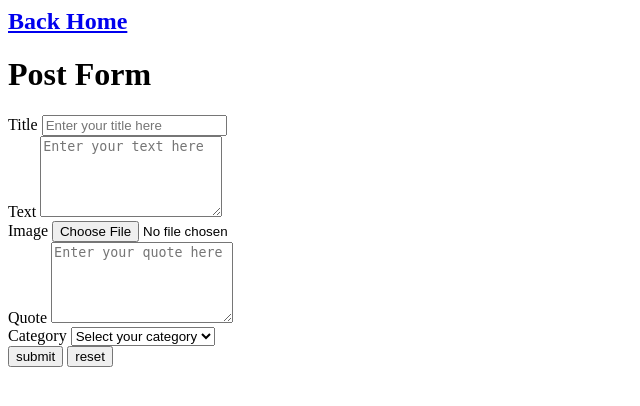
After one commit to HMohaVeille/ALEX_PARKER, a PHP site: page /views/posts/editForm.php in a window 1280 px wide. The commit adds this page. Shown: the top 406 px of the page, without its empty margins (0-640 px from the left). Run offline with PHP 8.4, Linux system fonts and the light colour scheme.

Commit message:
Modification d'un post : affichage du formulaire

```diff
--- a/app/routers/posts.php
+++ b/app/routers/posts.php
@@ -17,5 +17,9 @@ switch ($_GET['posts']):
     case 'deleteForm':
         \App\Controllers\PostsController\deleteFormAction($connexion, $_GET['id']);
         break;
+    case 'editForm':
+        \App\Controllers\PostsController\editFormAction($connexion, $_GET['id']);
+        break;
+
 
 endswitch;
--- /dev/null
+++ b/app/views/posts/editForm.php
@@ -0,0 +1,75 @@
+<div class="col-md-9">
+    <div class="col-md-12 page-body">
+        <div class="row">
+            <div class="sub-title">
+                <a href="index.html" title="Go to Home Page">
+                    <h2>Back Home</h2>
+                </a>
+                <a href="#comment" class="smoth-scroll"><i class="icon-bubbles"></i></a>
+            </div>
+
+            <div class="col-md-12 content-page">
+                <div class="col-md-12 blog-post">
+                    <!-- Post Headline Start -->
+                    <div class="post-title">
+                        <h1>Post Form</h1>
+                    </div>
+                    <!-- Post Headline End -->
+
+                    <!-- Form Start -->
+                    <form action="">
+                        <div class="form-group">
+                            <label for="title">Title</label>
+                            <input
+                                type="text"
+                                name="title"
+                                id="title"
+                                class="form-control"
+                                placeholder="Enter your title here" />
+                        </div>
+                        <div class="form-group">
+                            <label for="text">Text</label>
+                            <textarea
+                                id="text"
+                                name="text"
+                                class="form-control"
+                                rows="5"
+                                placeholder="Enter your text here"></textarea>
+                        </div>
+                        <div class="form-group">
+                            <label for="exampleFormControlFile1"> Image</label>
+                            <input type="file" class="form-control-file btn btn-primary" id="exampleFormControlFile1">
+                        </div>
+                        <div class="form-group">
+                            <label for="text">Quote</label>
+                            <textarea
+                                id="quote"
+                                name="quote"
+                                class="form-control"
+                                rows="5"
+                                placeholder="Enter your quote here"></textarea>
+                        </div>
+                        <div class="form-group">
+                            <label for="text">Category</label>
+                            <select
+                                id="category"
+                                name="category_id"
+                                class="form-control">
+                                <option disabled selected>
+                                    Select your category
+                                </option>
+                                <option value="1">Life style</option>
+                                <option value="2">Sport</option>
+                            </select>
+                        </div>
+                        <div>
+                            <input
+                                class="btn btn-primary"
+                                type="submit"
+                                value="submit" />
+                            <input
+                                class="btn btn-secondary"
+                                type="reset"
+                                value="reset" />
+                        </div>
+                    </form>
--- a/app/views/posts/show.php
+++ b/app/views/posts/show.php
@@ -42,7 +42,7 @@
 
                     <!-- Post Buttons -->
                     <div>
-                        <a href="form.html" type="button" class="btn btn-primary">Edit Post</a>
+                        <a href="posts/<?php echo $posts["id"]; ?>/<?php echo Core\Helpers\slugify($posts['title']); ?>/edit/form.html" type="button" class="btn btn-primary">Edit Post</a>
                         <a
                             href="posts/<?php echo $posts["id"]; ?>/<?php echo Core\Helpers\slugify($posts['title']); ?>/delete.html"
                             type="button"
```
Also changed, not shown: app/controllers/postsController.php (+12 -0 lines), public/.htaccess.
